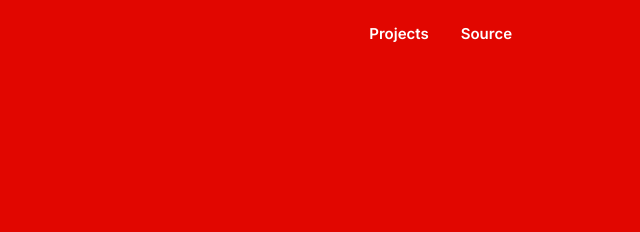
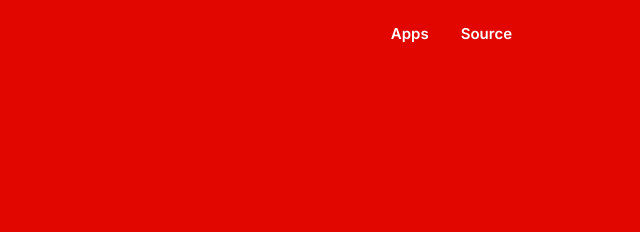
Before and after one commit to cashroy/cashroy.github.io, a plain HTML site: page cashvoice/index.html in a window 1280 px wide. Shown: the top 232 px of the page, 640-1280 px from the left. Drawn offline with Linux system fonts and the light colour scheme.

Commit message:
Fix nav link to Apps section
Co-Authored-By: Claude Opus 5.5 <noreply@anthropic.com>

```diff
--- a/cashvoice/index.html
+++ b/cashvoice/index.html
@@ -17,7 +17,7 @@
     <div class="wrap">
       <a class="brand" href="../">cashroy<span class="dot">.</span></a>
       <nav class="nav-links" aria-label="Main">
-        <a href="../#projects">Projects</a>
+        <a href="../#apps">Apps</a>
         <a href="https://github.com/cashroy/CashVoice">Source</a>
       </nav>
     </div>
```
Also changed, not shown: uninote/index.html (+1 -1 lines).
